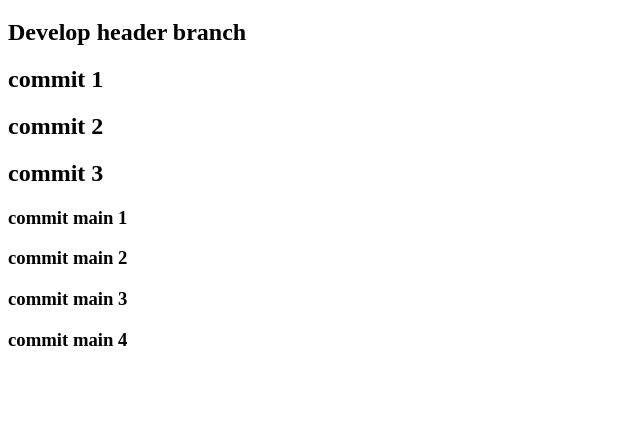
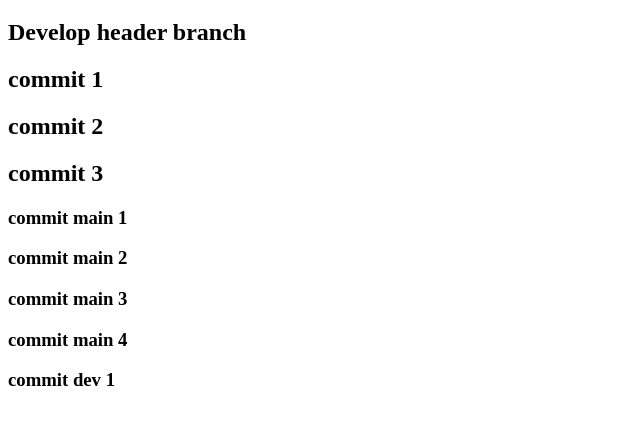
Before and after one commit to tuanvuf4/js-testing, a website: page index.html in a window 1280 px wide. Shown: the part 90-514 px from the top of the page, without its empty margins (0-640 px from the left). Drawn offline with Linux system fonts and the light colour scheme.

Commit message:
commit dev 1

```diff
--- a/index.html
+++ b/index.html
@@ -22,6 +22,7 @@
     <h3>commit main 2</h3>
     <h3>commit main 3</h3>
     <h3>commit main 4</h3>
+    <h3>commit dev 1</h3>
 
     <!-- <script src="./scripts/curry.js"></script> -->
     <!-- <script src="./scripts/decorator.js"></script> -->
```
